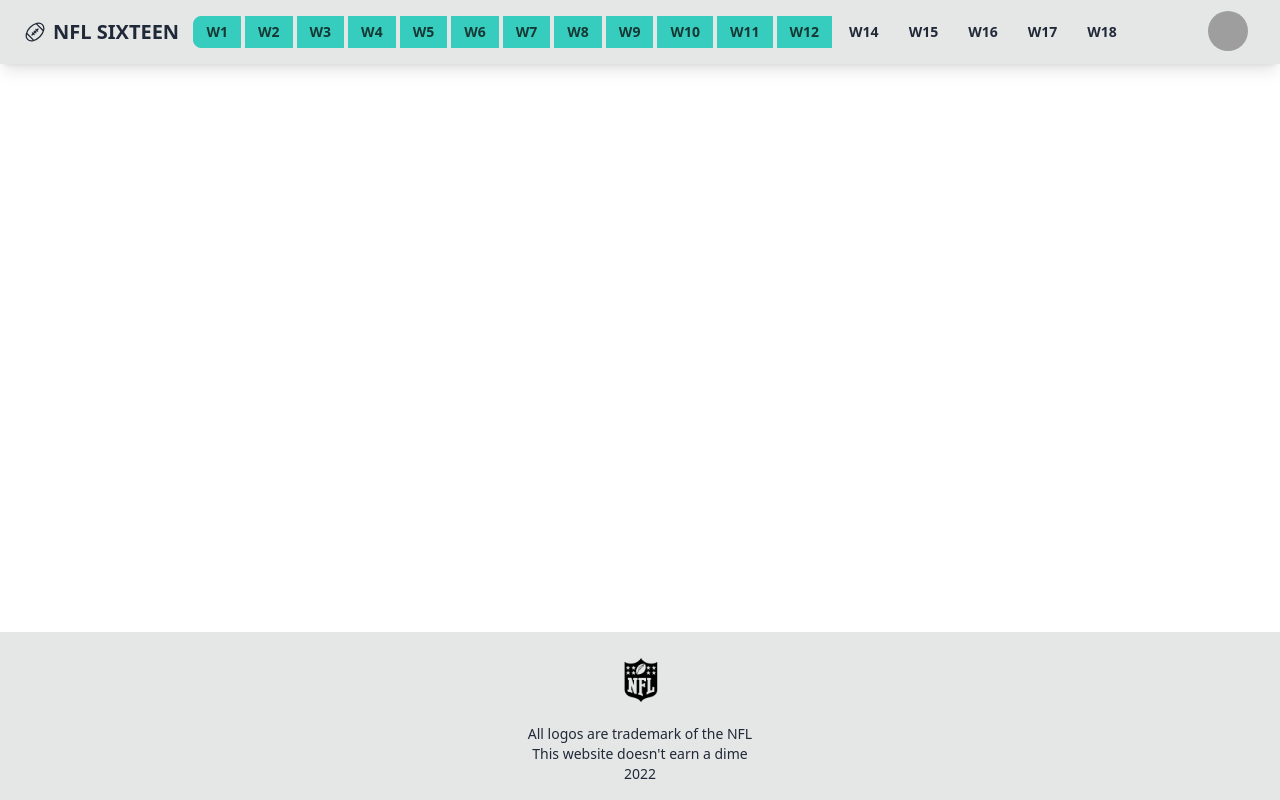
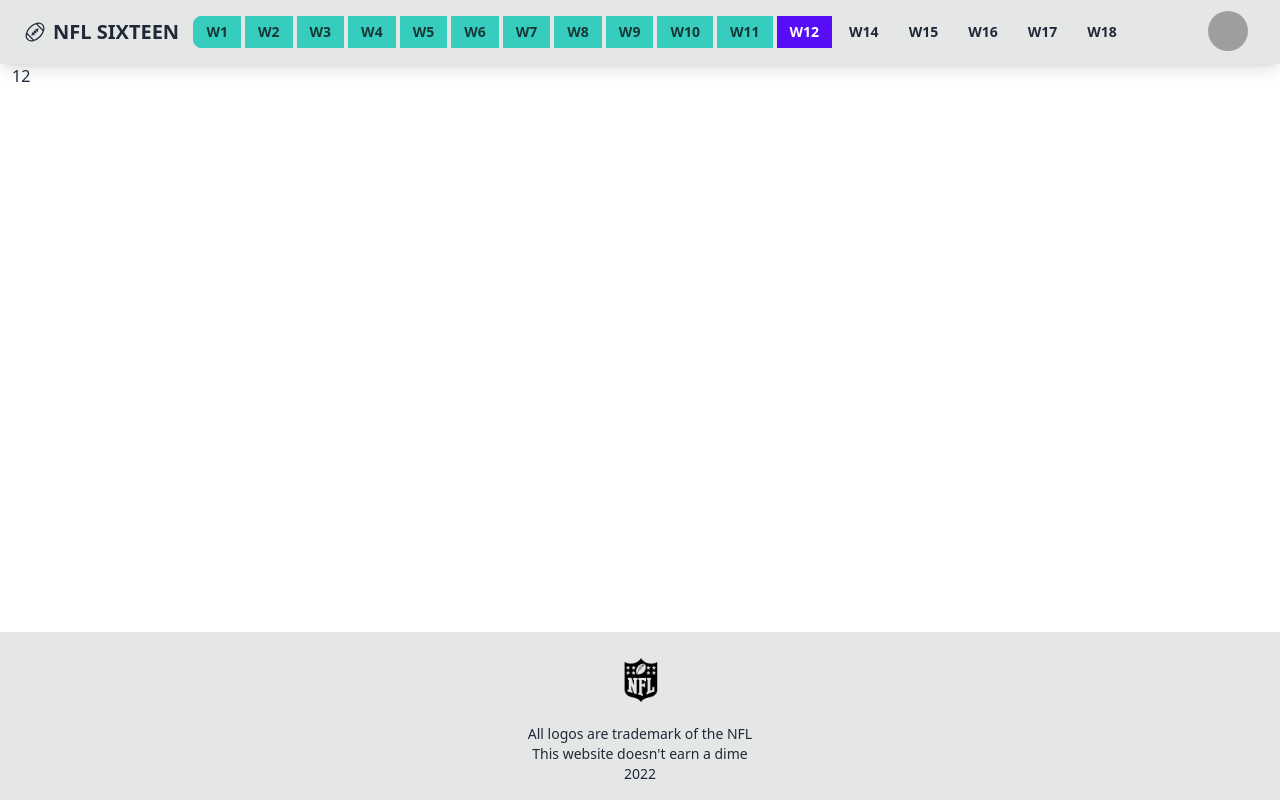
Before and after one commit to jcampanotto/nfl-sixteen, a React (Create React App) app: page / in a window 1280 px wide. Built offline with nearby package versions, Linux system fonts and the light colour scheme; grey boxes are pictures that could not be loaded.

Commit message:
added state for week tracking

```diff
--- a/src/App.js
+++ b/src/App.js
@@ -1,12 +1,22 @@
 import Footer from "./components/layout/Footer";
 import Navbar from "./components/layout/Navbar";
+import {useState} from 'react'
 
 function App() {
+  const currentWeekFromAPI = 12; // obvi NYI
+  const [shownWeek, setShownWeek] = useState(currentWeekFromAPI) // would be default
+
+  function handleChangeWeek(e) {
+    setShownWeek(e.target.value)
+  }
+
+
   return (
     <>
     <div className='flex flex-col justify-between h-screen'>
-      <Navbar/>
+      <Navbar handleChangeWeek={handleChangeWeek} defaultWeek={currentWeekFromAPI}/>
       <main className='container mx-auto px-3 pb-12 h-full'>
+        <h1>{shownWeek}</h1>
       </main>
       <Footer/>
     </div>
--- a/src/components/WeekBubbleItem.jsx
+++ /dev/null
@@ -1,17 +0,0 @@
-function WeekBubbleItem({item}) {
-  const currentWeek = 12 // toy value; will actually fetch from Context API / App State which is itself fetched by the NFL API
-  // Setting a default checked is a little more complicated and will be a part of the onChange I think. Not sure yet but it's not trivial
-
-  if (item.weekNum > currentWeek) {
-    return (
-      <input key={item} type="radio" name="weekSelection" value={item.weekNum} data-title={`W${item.weekNum}`} className="btn btn-sm mr-1 btn-ghost" />
-    )
-  }
-
-  return (
-    <input key={item} type="radio" name="weekSelection" value={item.weekNum} data-title={`W${item.weekNum}`} className="btn btn-accent btn-sm mr-1" />
-  )
-
-}
-
-export default WeekBubbleItem
--- a/src/components/layout/Navbar.jsx
+++ b/src/components/layout/Navbar.jsx
@@ -1,7 +1,7 @@
 import {IoAmericanFootballOutline} from 'react-icons/io5'
-import WeekBubbleList from '../WeekBubbleList'
+import WeekBubbleList from './WeekBubbleList'
 
-function Navbar() {
+function Navbar(props) {
   return (
     <div className="navbar bg-base-300 shadow-lg">
       <div className="flex-1">
@@ -11,7 +11,7 @@
       </div>
 
       {/* Below is the week button selections */}
-      <WeekBubbleList/>
+      <WeekBubbleList handleChangeWeek={props.handleChangeWeek} defaultWeek={props.defaultWeek}/>
 
       {/* Below is the login photo / dropdown section */}
       <div className="flex-none gap-2 pr-5">
--- /dev/null
+++ b/src/components/layout/WeekBubbleItem.jsx
@@ -0,0 +1,22 @@
+function WeekBubbleItem({item, defaultWeek}) {
+  const currentWeek = defaultWeek // toy value; will actually fetch from Context API / App State which is itself fetched by the NFL API
+  // Setting a default checked is a little more complicated and will be a part of the onChange I think. Not sure yet but it's not trivial
+
+
+  if (item.weekNum === currentWeek) {
+    return (
+      <input defaultChecked key={item} type="radio" name="weekSelection" value={item.weekNum} data-title={`W${item.weekNum}`} className="btn btn-accent btn-sm mr-1" />
+    )
+  }
+
+  else if (item.weekNum > currentWeek) {
+    return (
+      <input key={item} type="radio" name="weekSelection" value={item.weekNum} data-title={`W${item.weekNum}`} className="btn btn-sm mr-1 btn-ghost" />
+    )
+  } else {return (
+    <input key={item} type="radio" name="weekSelection" value={item.weekNum} data-title={`W${item.weekNum}`} className="btn btn-accent btn-sm mr-1" />
+  )}
+
+}
+
+export default WeekBubbleItem
--- a/src/components/WeekBubbleList.jsx
+++ b/src/components/layout/WeekBubbleList.jsx
@@ -1,10 +1,7 @@
-import WeekData from './data/WeekData'
+import WeekData from '../data/WeekData'
 import WeekBubbleItem from './WeekBubbleItem'
 
-function WeekBubbleList() {
-  function changeWeek(event) {
-    console.log(event.target.value) // TODO remove logs button clicked
-  }
+function WeekBubbleList(props) {
 
   return (
     <>
@@ -12,9 +9,9 @@
 
     {/* WBubbles displayed at > 1120px */}
     <div className="weekBubblesContainer flex align-center justify-center container m-auto">
-      <div className="btn-group" onChange={changeWeek}>
+      <div className="btn-group" onChange={(e) => props.handleChangeWeek(e)}>
         {WeekData.map((item, i) => (
-          <WeekBubbleItem key={item.weekNum} item={item} />
+          <WeekBubbleItem key={item.weekNum} item={item} defaultWeek={props.defaultWeek} />
         ))}
       </div>
     </div>
```
